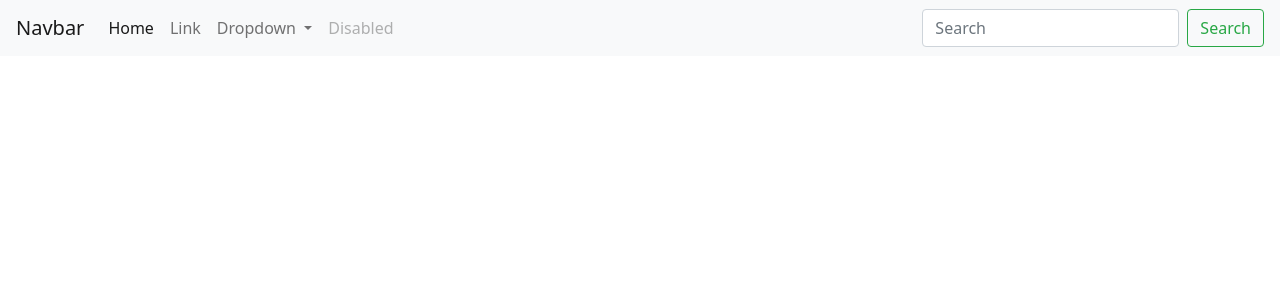
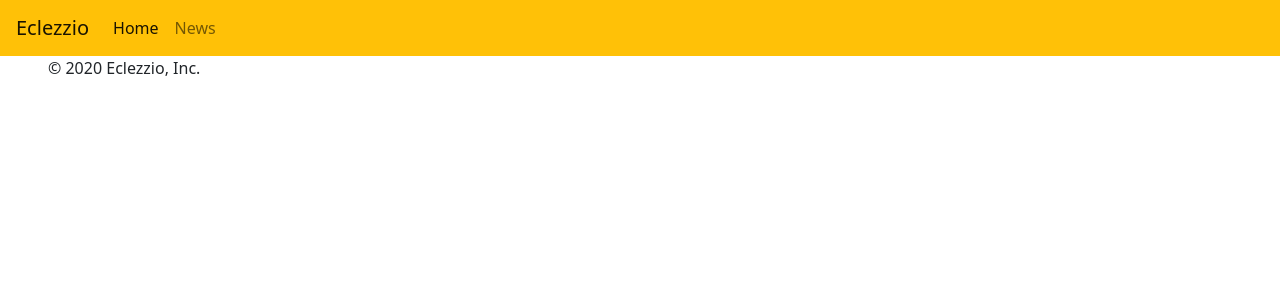
Before and after one commit to MoJoF/Blog, a Flask app: page / in a window 1280 px wide. Shown: the top 300 px of the page. Run offline with Flask 2, Linux system fonts and the light colour scheme; some libraries are stand-ins or nearby versions.

Commit message:
Изменение base.html

```diff
--- a/templates/base.html
+++ b/templates/base.html
@@ -8,45 +8,37 @@
   <title>{% block title %}{% endblock %}</title>
 </head>
 <body>
-  <nav class="navbar navbar-expand-lg navbar-light bg-light">
+  <nav class="navbar navbar-expand-lg navbar-light bg-warning">
     <div class="container-fluid">
-      <a class="navbar-brand" href="#">Navbar</a>
+      <a class="navbar-brand" href="#">Eclezzio</a>
       <button class="navbar-toggler" type="button" data-toggle="collapse" data-target="#navbarSupportedContent" aria-controls="navbarSupportedContent" aria-expanded="false" aria-label="Toggle navigation">
         <span class="navbar-toggler-icon"></span>
       </button>
       <div class="collapse navbar-collapse" id="navbarSupportedContent">
         <ul class="navbar-nav mr-auto mb-2 mb-lg-0">
           <li class="nav-item">
-            <a class="nav-link active" aria-current="page" href="#">Home</a>
+            <a class="nav-link active" aria-current="page" href="/">Home</a>
           </li>
           <li class="nav-item">
-            <a class="nav-link" href="#">Link</a>
-          </li>
-          <li class="nav-item dropdown">
-            <a class="nav-link dropdown-toggle" href="#" id="navbarDropdown" role="button" data-toggle="dropdown" aria-expanded="false">
-              Dropdown
-            </a>
-            <ul class="dropdown-menu" aria-labelledby="navbarDropdown">
-              <li><a class="dropdown-item" href="#">Action</a></li>
-              <li><a class="dropdown-item" href="#">Another action</a></li>
-              <li><hr class="dropdown-divider"></li>
-              <li><a class="dropdown-item" href="#">Something else here</a></li>
-            </ul>
-          </li>
-          <li class="nav-item">
-            <a class="nav-link disabled" href="#" tabindex="-1" aria-disabled="true">Disabled</a>
+            <a class="nav-link" href="/news">News</a>
           </li>
         </ul>
-        <form class="d-flex">
-          <input class="form-control mr-2" type="search" placeholder="Search" aria-label="Search">
-          <button class="btn btn-outline-success" type="submit">Search</button>
-        </form>
       </div>
     </div>
   </nav>
 
   {% block body %}{% endblock %}
 
+  <div class="container-fluid">
+    <div class="row">
+      <div class="col-sm">
+        <ul style="list-style-type: none">
+          <li class="mr-3 mr-lg-0">© 2020 Eclezzio, Inc.</li>
+        </ul>
+      </div>
+    </div>
+  </div>
+
   <script src="https://cdn.jsdelivr.net/npm/popper.js@1.16.0/dist/umd/popper.min.js" integrity="sha384-Q6E9RHvbIyZFJoft+2mJbHaEWldlvI9IOYy5n3zV9zzTtmI3UksdQRVvoxMfooAo" crossorigin="anonymous"></script>
   <script src="https://stackpath.bootstrapcdn.com/bootstrap/5.0.0-alpha1/js/bootstrap.min.js" integrity="sha384-oesi62hOLfzrys4LxRF63OJCXdXDipiYWBnvTl9Y9/TRlw5xlKIEHpNyvvDShgf/" crossorigin="anonymous"></script>
 </body>
```
